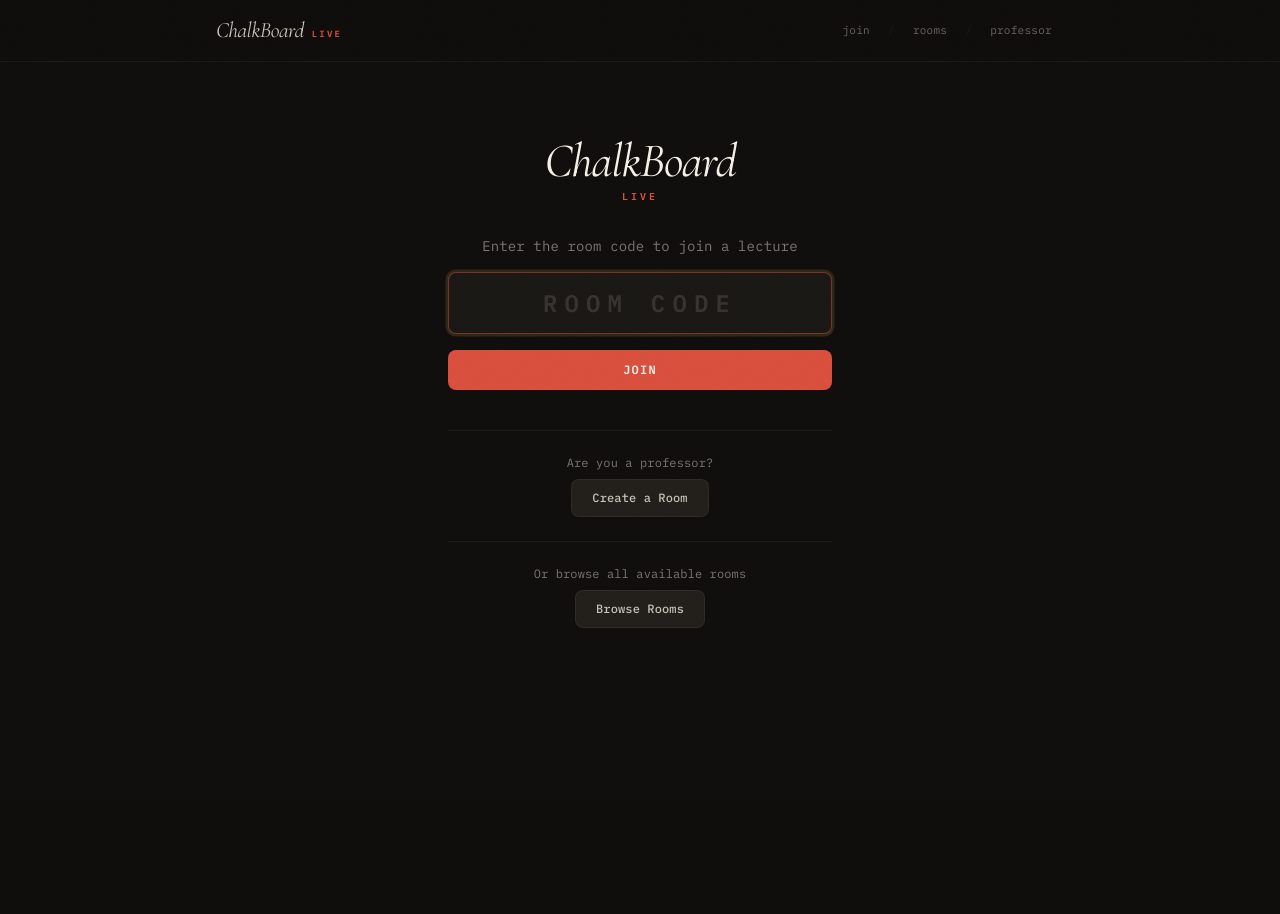
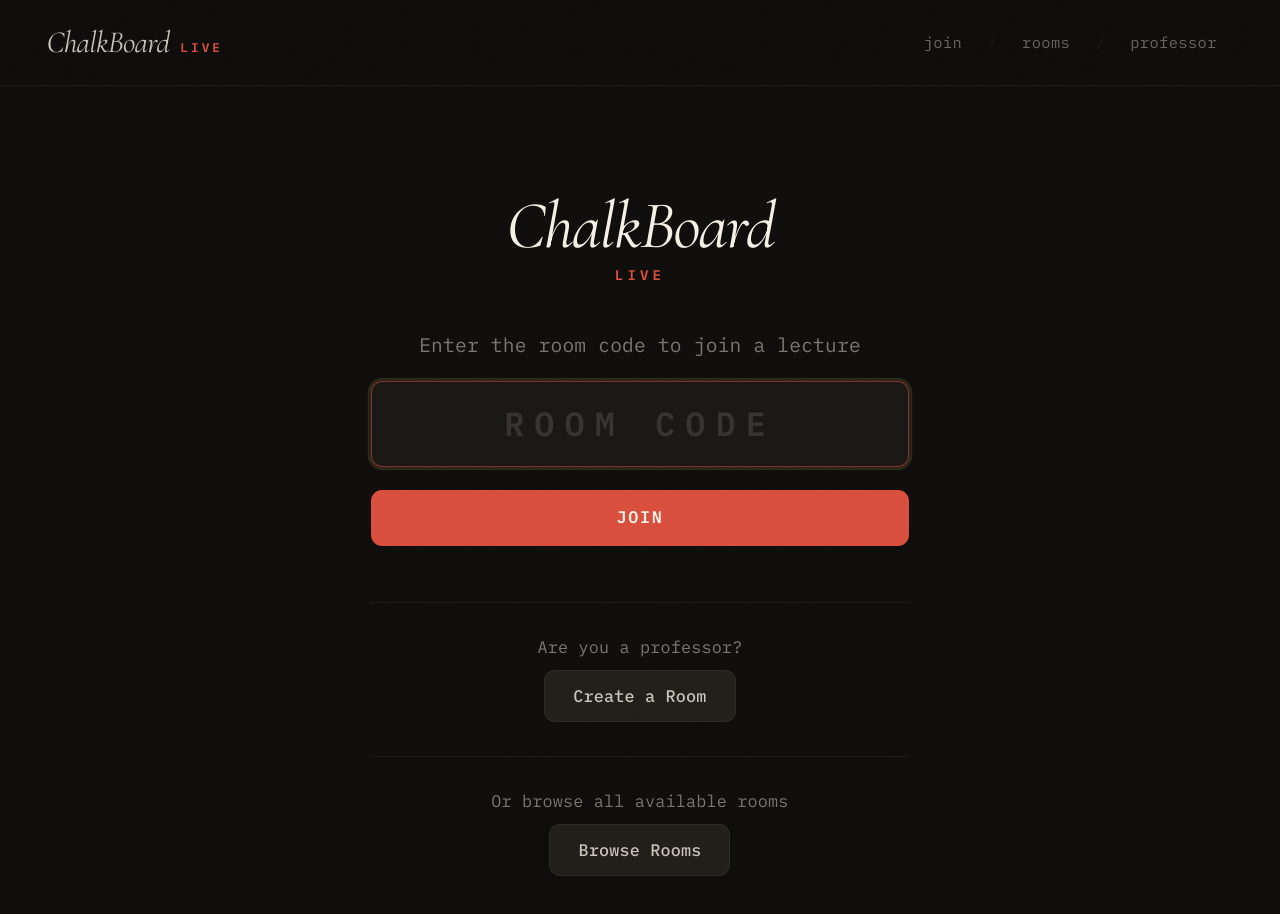
Before and after one commit to efebolukbasi/qhacks2026, a Next.js app in the folder frontend/: page / in a window 1280 px wide. Shown: the top 914 px of the page. Before the commit the page ends 800 px from the top, so only its background shows below. Built offline with nearby package versions, Linux system fonts and the light colour scheme; no server answers.

Commit message:
Improve sizing of pages

```diff
--- a/frontend/src/app/globals.css
+++ b/frontend/src/app/globals.css
@@ -62,6 +62,15 @@ body {
   letter-spacing: 0.01em;
   -webkit-font-smoothing: antialiased;
   -moz-osx-font-smoothing: grayscale;
+}
+
+/* Scale up the entire UI on larger screens so it doesn't feel tiny.
+   Mobile stays at 100%; tablets get 120%; desktops/laptops get ~150%. */
+@media (min-width: 768px) {
+  html { zoom: 1.2; }
+}
+@media (min-width: 1280px) {
+  html { zoom: 1.4; }
 }
 
 /* Grain — barely visible, adds material feel */
```
